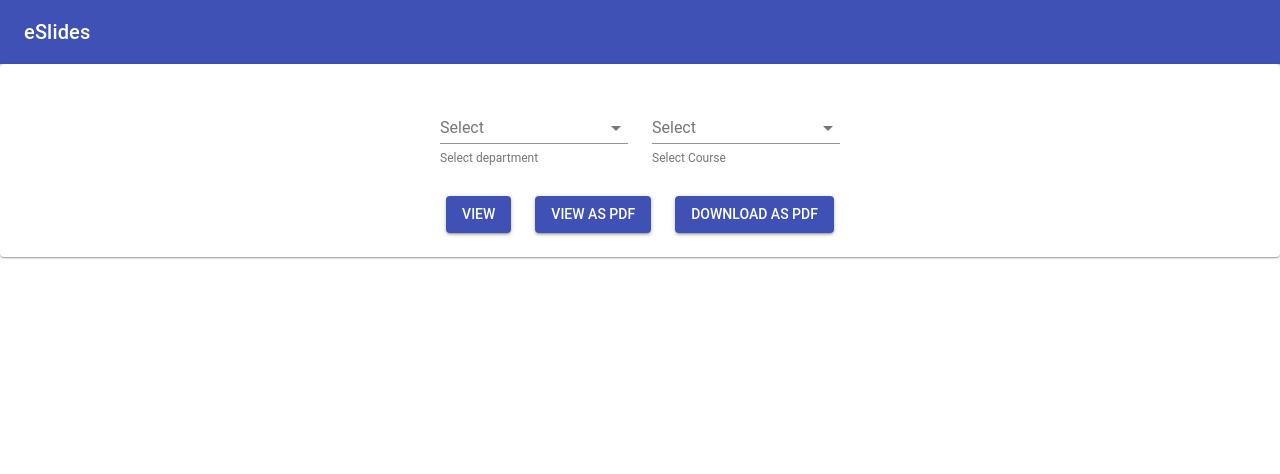
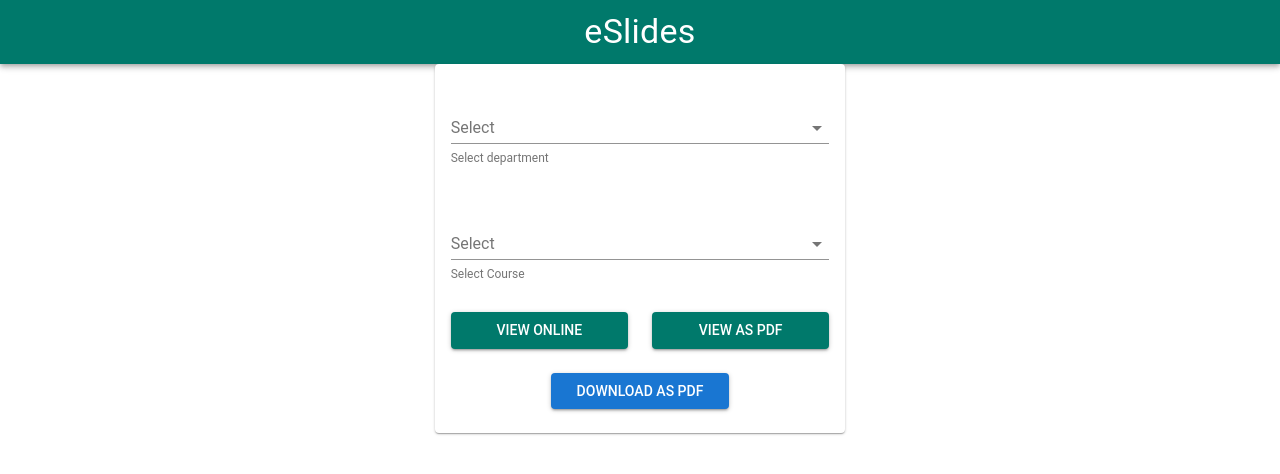
Before and after one commit to pranshuchittora/eSlides-frontend, a React app: page / in a window 1280 px wide. Shown: the top 474 px of the page. Built offline with nearby package versions, Linux system fonts and the light colour scheme.

Commit message:
Improves UI & Structuring

```diff
--- a/src/Components/CourseForm/CourseForm.js
+++ b/src/Components/CourseForm/CourseForm.js
@@ -6,9 +6,32 @@ import {
   CardContent,
   Button,
   Grid,
-  Divider
+  Divider,Paper
 } from "@material-ui/core";
-import { func } from "prop-types";
+import { reqURL } from "../../util/reqURL";
+
+const departments = [
+  {
+    label: "Computer Science & Engineering",
+    value: "cse"
+  },
+  {
+    label: "Electrical & Electronics Engineering",
+    value: "eee"
+  },
+  {
+    label: "Electronics & Communication Engineering",
+    value: "ece"
+  },
+  {
+    label: "Mechanical Engineering",
+    value: "me"
+  },
+  {
+    label: "Civil Engineering",
+    value: "ce"
+  }
+];
 
 const course = {
   cse: [
@@ -65,7 +88,7 @@ class CourseForm extends React.Component {
   OpenSlide = () => {
     if (this.dataValidation()) {
       const URL =
-        "http://localhost:5000/slides/" +
+        reqURL +
         this.state.department +
         "/" +
         this.state.course +
@@ -75,7 +98,7 @@ class CourseForm extends React.Component {
   };
   OpenSlidePDF = () => {
     const URL =
-      "http://localhost:5000/slides/" +
+      reqURL +
       this.state.department +
       "/" +
       this.state.course +
@@ -84,7 +107,7 @@ class CourseForm extends React.Component {
   };
   OpenSlidePDFDownload = () => {
     const URL =
-      "http://localhost:5000/slides/" +
+      reqURL +
       this.state.department +
       "/" +
       this.state.course +
@@ -97,8 +120,6 @@ class CourseForm extends React.Component {
         <CardContent>
           <Grid container justify="center" spacing={24}>
             <Grid item xs={12}>
-              <Grid container justify="center" spacing={24}>
-                <Grid item xs={12} sm={6} md={3} lg={2}>
               <TextField
                 fullWidth
                 id="standard-select-currency"
@@ -112,10 +133,10 @@ class CourseForm extends React.Component {
                 helperText="Select department"
                 margin="normal"
               >
-                    {Object.keys(course).map(option => {
+                {departments.map(option => {
                   return (
-                        <MenuItem key={option} value={option}>
-                          {option.toUpperCase()}
+                    <MenuItem key={option.value} value={option.value}>
+                      {option.label.toUpperCase()}
                     </MenuItem>
                   );
                 })}
@@ -123,7 +144,7 @@ class CourseForm extends React.Component {
             </Grid>
 
             {/* COurse */}
-                <Grid item xs={12} sm={6} md={3} lg={2}>
+            <Grid item xs={12}>
               <TextField
                 fullWidth
                 id="standard-select-currency"
@@ -146,22 +167,21 @@ class CourseForm extends React.Component {
                   : null}
               </TextField>
             </Grid>
-              </Grid>
-            </Grid>
+
             <Divider />
             <Grid item xs={12}>
               <Grid container justify="center" spacing={24}>
-                <Grid item>
+                <Grid item xs={6}>
                   <Button
                     fullWidth
                     variant="contained"
                     color="primary"
                     onClick={() => this.OpenSlide()}
                   >
-                    View
+                    View Online
                   </Button>
                 </Grid>
-                <Grid item>
+                <Grid item xs={6}>
                   <Button
                     fullWidth
                     variant="contained"
@@ -171,11 +191,11 @@ class CourseForm extends React.Component {
                     View as PDF
                   </Button>
                 </Grid>
-                <Grid item>
+                <Grid item xs={6}>
                   <Button
                     fullWidth
                     variant="contained"
-                    color="primary"
+                    color="secondary"
                     onClick={() => this.OpenSlidePDFDownload()}
                   >
                     Download as PDF
--- a/src/Components/NavBar/NavBar.js
+++ b/src/Components/NavBar/NavBar.js
@@ -10,7 +10,9 @@ const styles = {
     flexGrow: 1
   },
   grow: {
-    flexGrow: 1
+    flexGrow: 1,
+    textAlign: "center",
+
   }
 };
 
@@ -20,7 +22,11 @@ function ButtonAppBar(props) {
     <div className={classes.root}>
       <AppBar position="static">
         <Toolbar>
-          <Typography variant="h6" color="inherit" className={classes.grow}>
+          <Typography
+            variant="h4"
+            color="inherit"
+            className={classes.grow}
+          >
             eSlides
           </Typography>
         </Toolbar>
--- /dev/null
+++ b/src/Pages/Home/Home.css
@@ -0,0 +1,15 @@
+.contRoot{
+    min-height: 100vh;
+}
+.gridRoot{
+    height: 100%;
+}
+.formCont {
+  position: absolute;
+  top: 50%;
+  left: 50%;
+  width: 100%;
+  margin-top: 30vh;
+  transform: translate(-50%, -50%);
+  font-family: 'Segoe UI', Tahoma, Geneva, Verdana, sans-serif
+}
--- a/src/Pages/Home/Home.js
+++ b/src/Pages/Home/Home.js
@@ -1,18 +1,46 @@
 import React from "react";
 import NavBar from "../../Components/NavBar/NavBar";
+import { Grid } from "@material-ui/core";
 import { MuiThemeProvider, createMuiTheme } from "@material-ui/core/styles";
 import CourseFrom from "../../Components/CourseForm/CourseForm";
+import localStyles from "./Home.css";
+import { teal, blue, indigo, green } from "@material-ui/core/colors";
+
 const ThemeForm = createMuiTheme({
   palette: {
-    type: "light"
+    type: "light",
+    primary: {
+      main: teal[700]
+    },
+    secondary: {
+      main: blue[700]
+    }
   }
 });
 
 function Home(props) {
   return (
     <MuiThemeProvider theme={ThemeForm}>
-      <NavBar />
-      <CourseFrom />
+      <div className={localStyles.contRoot}>
+        <NavBar />
+        <Grid
+          container
+          spacing={24}
+          justify="center"
+          className={localStyles.gridRoot}
+        >
+          <Grid
+            item
+            className={localStyles.formCont}
+            xs={12}
+            sm={6}
+            lg={4}
+            xl={3}
+          >
+            <CourseFrom />
+          </Grid>
+        </Grid>
+      </div>
     </MuiThemeProvider>
   );
 }
--- /dev/null
+++ b/src/util/reqURL.js
@@ -0,0 +1 @@
+export const reqURL = "http://localhost:5000/slides/";
```
Lines whose indentation alone changed are shown as unchanged.
